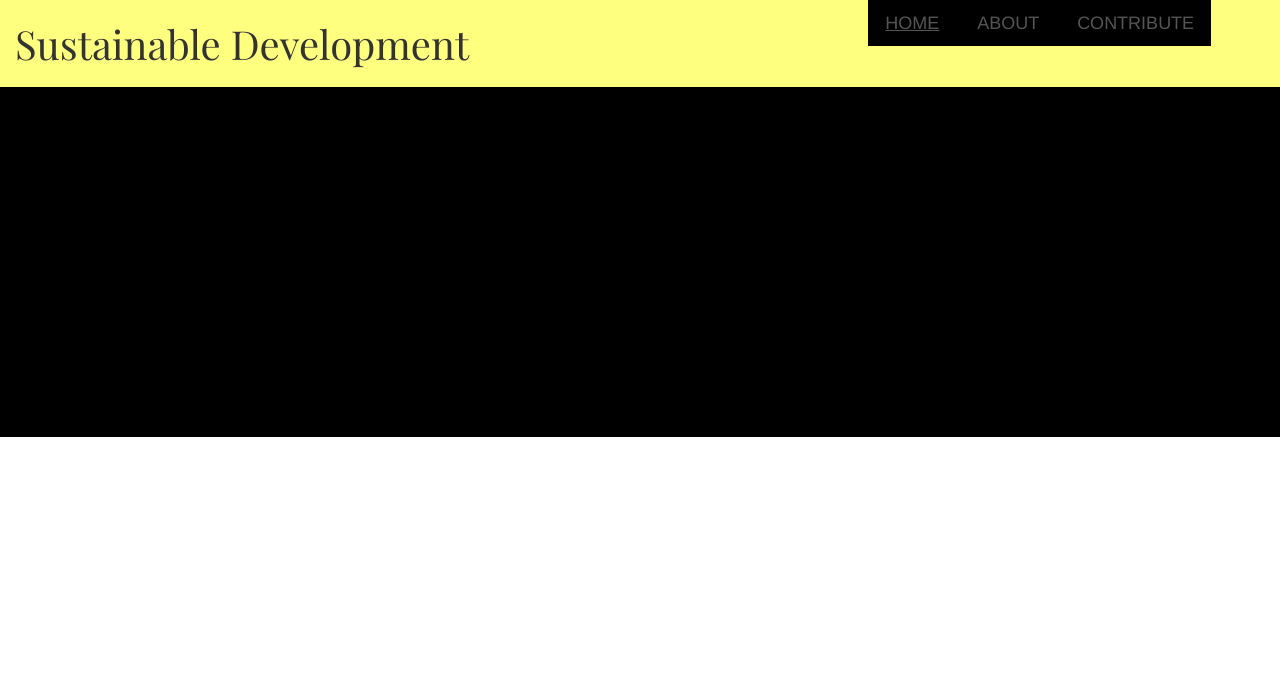
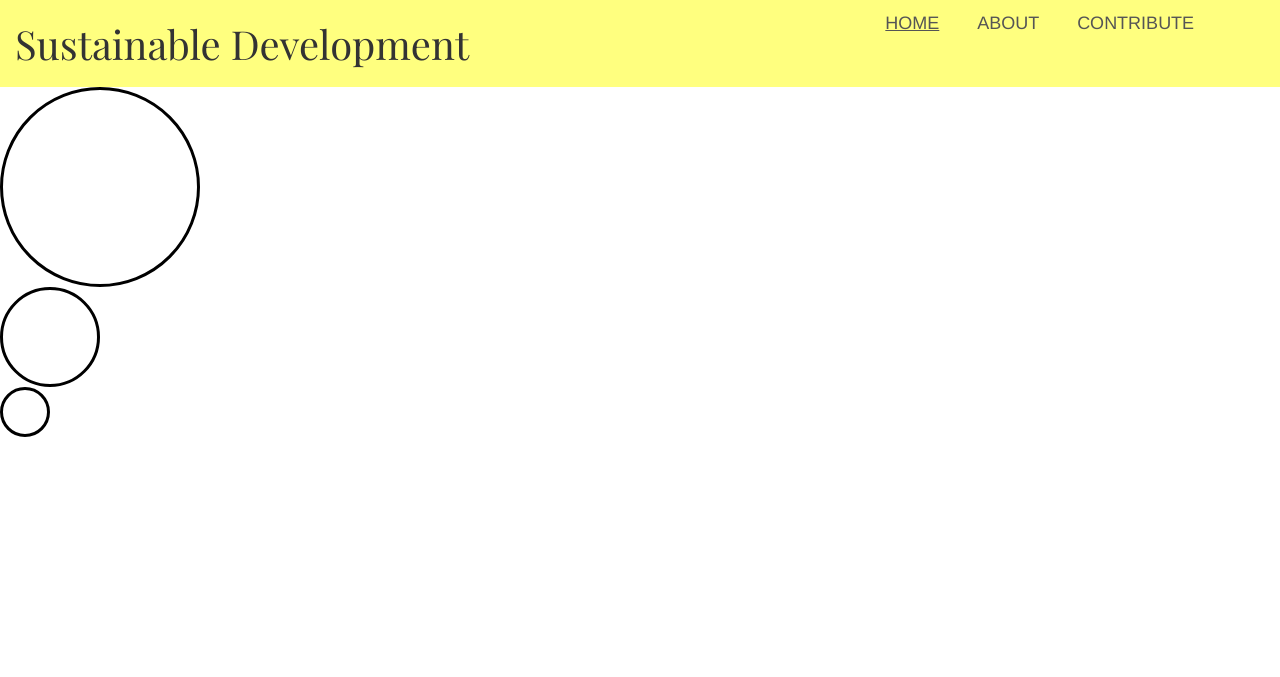
Before and after one commit to kSinghParth/MozillaWebMakerParty, a Flask app: page / in a window 1280 px wide. Shown: the top 677 px of the page. Run offline with Flask 2, Linux system fonts and the light colour scheme; some libraries are stand-ins or nearby versions.

Commit message:
Reformatting

```diff
--- a/app/templates/static/css/Styling.css
+++ b/app/templates/static/css/Styling.css
@@ -16,7 +16,6 @@ div.container{
 }
 
 #navigationbar {	margin: auto;
-	background-color: black;
 	position: absolute;
 }
 #navbari:hover {
@@ -138,7 +137,3 @@ div.insidethird {
 	transition: all .2s ease-in-out;
 	transform: scale(2);
 }
-
-.dp{
-	background-color: black;
-}
```
